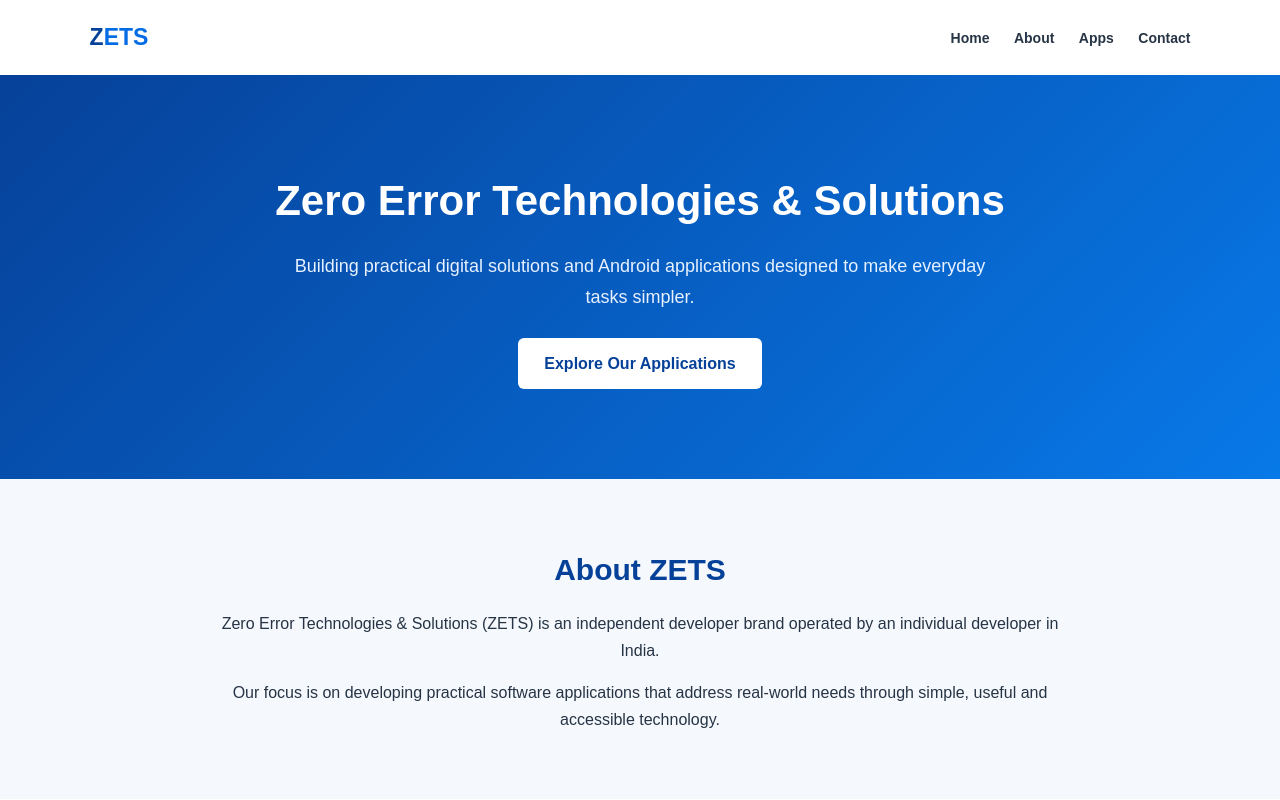
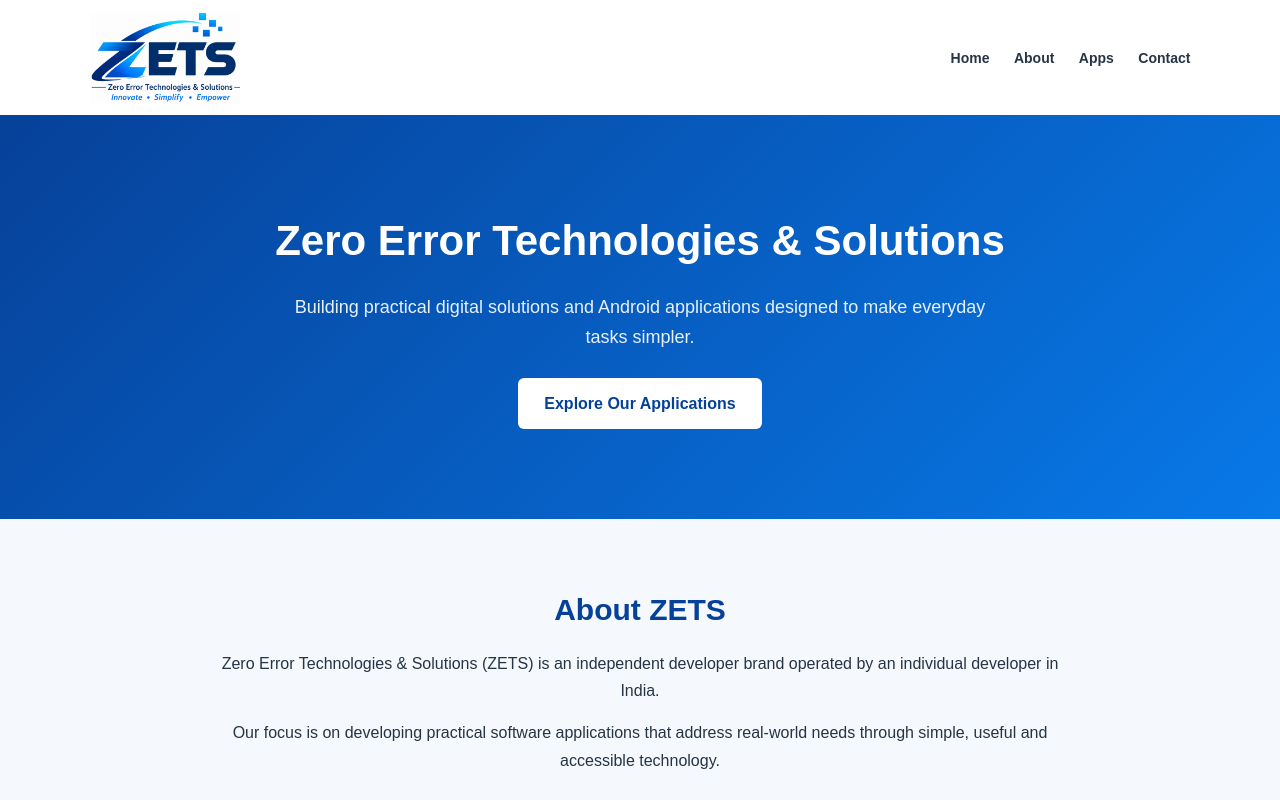
Before and after one commit to zetecsol/zetecsol.github.io, a plain HTML site: page index.html in a window 1280 px wide. Shown: the top 800 px of the page. Drawn offline with Linux system fonts and the light colour scheme.

Commit message:
Enhance header and app card layout in index.html
Added favicon link and adjusted header padding. Updated logo structure and improved app card layout with download links and privacy policy links.

```diff
--- a/index.html
+++ b/index.html
@@ -7,6 +7,9 @@
     <meta name="description" content="Zero Error Technologies & Solutions (ZETS) - Independent Android app development and technology solutions.">
 
     <title>Zero Error Technologies & Solutions | ZETS</title>
+
+    <!-- ZETS Favicon -->
+    <link rel="icon" type="image/png" href="zets-favicon.png">
 
     <style>
         * {
@@ -24,7 +27,7 @@
 
         header {
             background: #ffffff;
-            padding: 18px 7%;
+            padding: 12px 7%;
             display: flex;
             justify-content: space-between;
             align-items: center;
@@ -33,14 +36,10 @@
             box-shadow: 0 2px 12px rgba(0,0,0,0.06);
         }
 
-        .logo {
-            color: #064199;
-            font-size: 23px;
-            font-weight: bold;
-        }
-
-        .logo span {
-            color: #036ce5;
+        .logo img {
+            display: block;
+            width: 150px;
+            height: auto;
         }
 
         nav a {
@@ -195,6 +194,10 @@
                 text-align: center;
             }
 
+            .logo img {
+                width: 135px;
+            }
+
             nav a {
                 margin: 0 7px;
                 font-size: 13px;
@@ -218,7 +221,9 @@
 <body>
 
 <header>
-    <div class="logo">Z<span>ETS</span></div>
+    <a class="logo" href="#home" aria-label="ZETS Home">
+        <img src="zets-logo.png" alt="ZETS - Zero Error Technologies & Solutions">
+    </a>
 
     <nav>
         <a href="#home">Home</a>
@@ -268,8 +273,6 @@
 
         <div class="app-grid">
 
-
-
             <div class="app-card">
                 <h3>My Mileage Meter</h3>
                 <p>
@@ -291,7 +294,6 @@
                 </a>
             </div>
 
-
             <div class="app-card">
                 <h3>MyCalcy</h3>
                 <p>
@@ -311,7 +313,6 @@
                     Privacy Policy
                 </a>
             </div>
-
 
             <div class="app-card">
                 <h3>MyCallRegister</h3>
@@ -358,7 +359,9 @@
 <footer>
     <p style="font-weight: 600; margin-bottom: 5px;">
         Developed by Ravi Thakkar
-</p>    <p>
+    </p>
+
+    <p>
         &copy; 2026 Zero Error Technologies & Solutions (ZETS).
         All rights reserved.
     </p>
```
Lines whose indentation alone changed are shown as unchanged.
